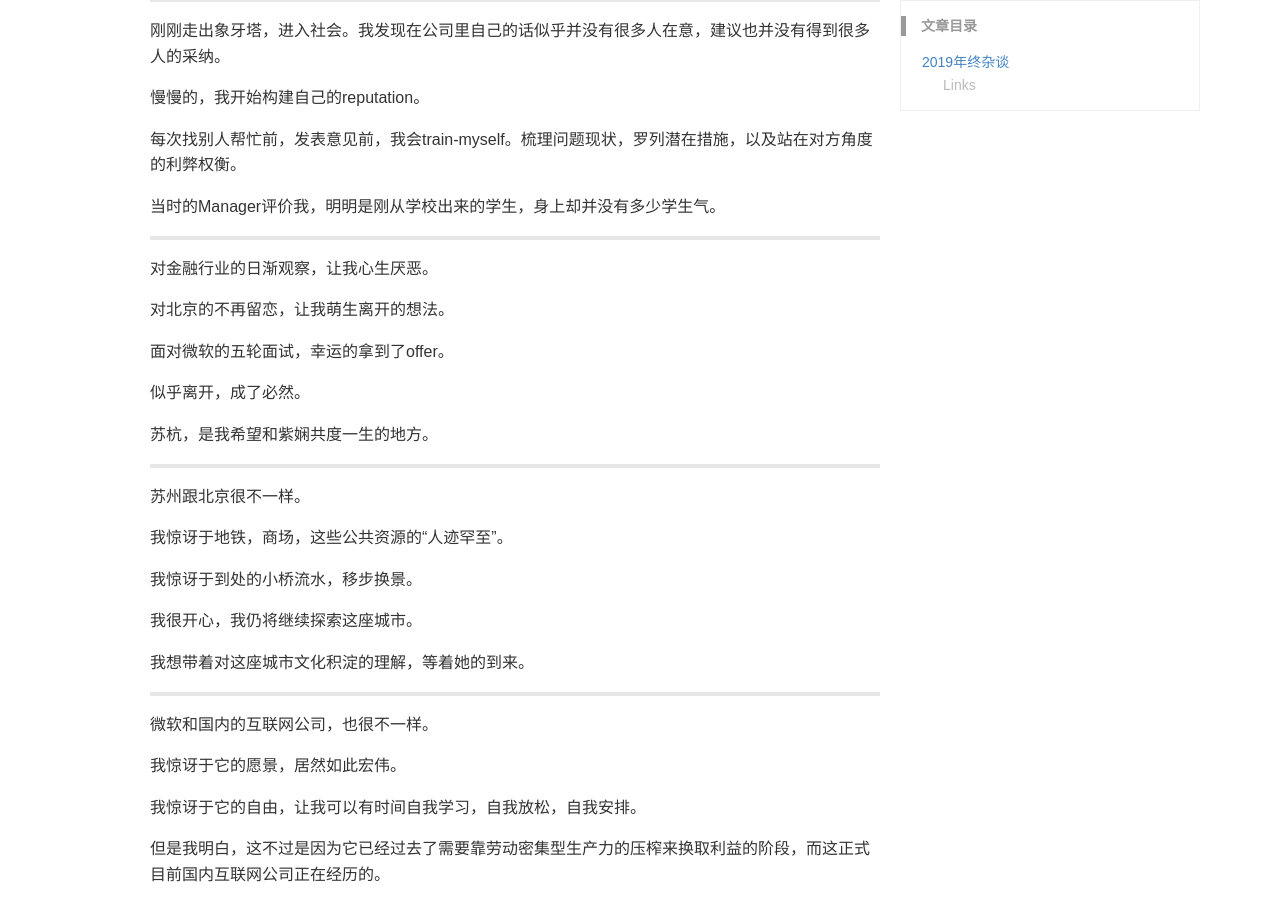
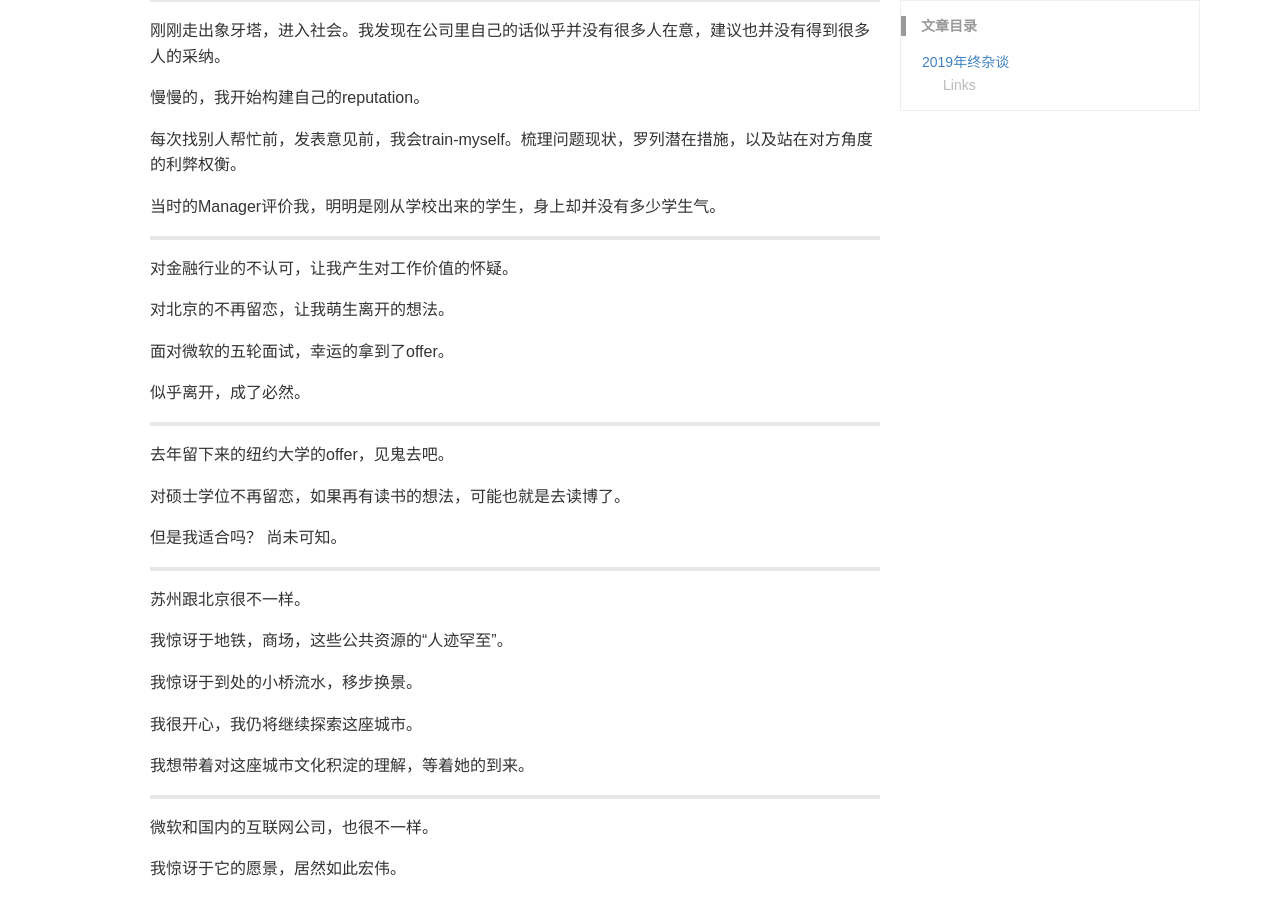
Before and after one commit to lvxiaoxin/lvxiaoxin.github.io, a Jekyll site: the page built from _posts/blog/2019-12-31-Summary-of-This-Year.md, in a window 1280 px wide and 900 px high, scrolled down 713 px. Built offline with Jekyll 4.4.1, drawn with Linux system fonts in a browser that asks for light colours; comment, search, counter and statistics services are not loaded.

Commit message:
feature: update section

```diff
--- a/_posts/blog/2019-12-31-Summary-of-This-Year.md
+++ b/_posts/blog/2019-12-31-Summary-of-This-Year.md
@@ -40,7 +40,7 @@ keywords: Life
 
 ---
 
-对金融行业的日渐观察，让我心生厌恶。
+对金融行业的不认可，让我产生对工作价值的怀疑。
 
 对北京的不再留恋，让我萌生离开的想法。
 
@@ -48,7 +48,13 @@ keywords: Life
 
 似乎离开，成了必然。
 
-苏杭，是我希望和紫娴共度一生的地方。
+---
+
+去年留下来的纽约大学的offer，见鬼去吧。
+
+对硕士学位不再留恋，如果再有读书的想法，可能也就是去读博了。
+
+但是我适合吗？ 尚未可知。
 
 ---
 
```
